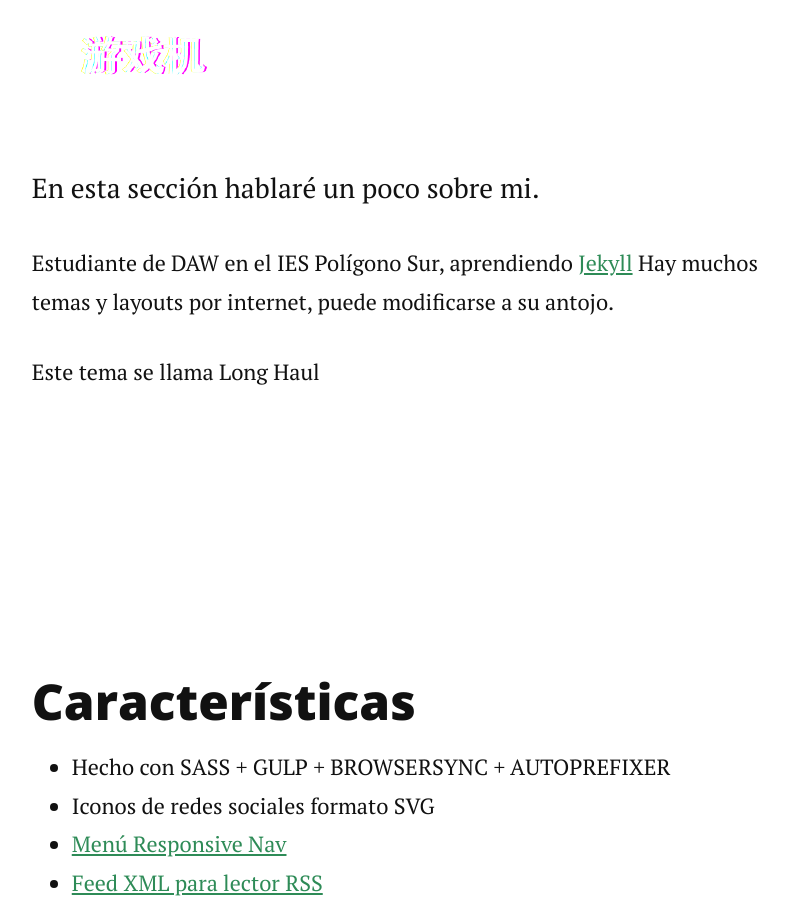
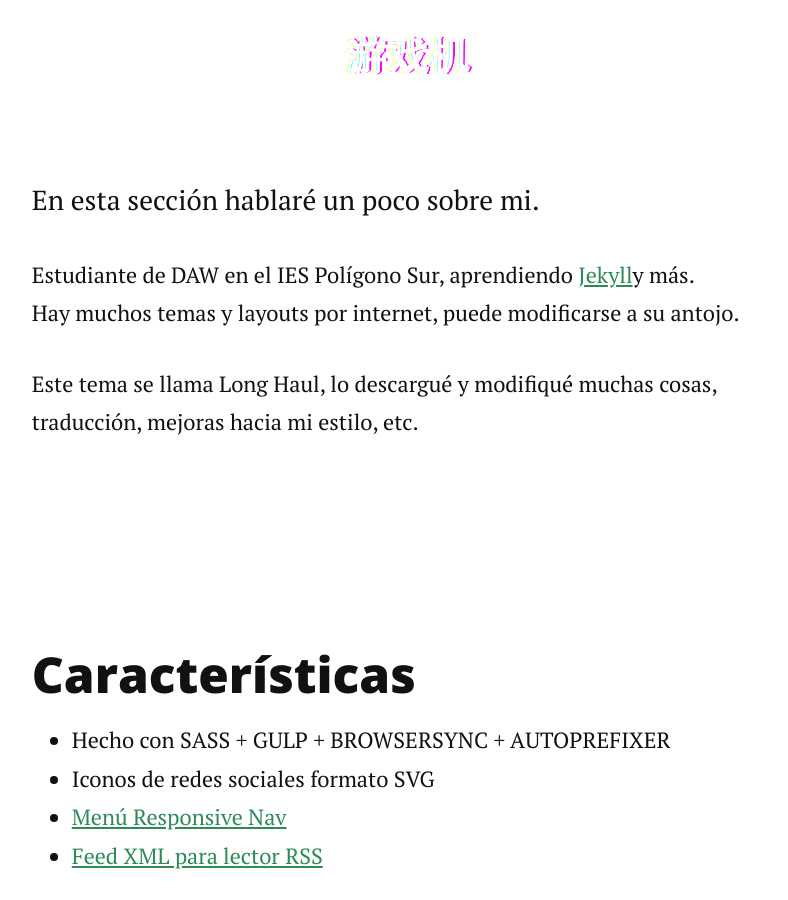
Before and after one commit to tryn0/tryn0.github.io, a Jekyll site: the page built from about.md, in a window 1280 px wide and 900 px high, scrolled down 824 px. Shown: the whole window, without its empty margins (237-1025 px from the left). Built offline with Jekyll 4.4.1, drawn with Linux system fonts in a browser that asks for light colours; nearby versions of some CDN libraries.

Commit message:
update about.md

```diff
--- a/about.md
+++ b/about.md
@@ -5,15 +5,17 @@ title: Acerca
 
 <div class="post">
 	<h1 class="pageTitle">Acerca</h1>
-	<img src="{{ '/assets/img/avatar.png' | prepend: site.baseurl }}" alt="" align="center"/><p class="intro">En esta sección hablaré un poco sobre mi.</p>
-	<p>Estudiante de DAW en el IES Polígono Sur, aprendiendo <a href="http://jekyllrb.com">Jekyll</a> Hay muchos temas y layouts por internet, puede modificarse a su antojo.</p>
-	<p>Este tema se llama Long Haul</p>
-	<br/>
-	<br/>
-	<br/>
-	<br/>
-	<br/>
-	<br/>
+	<center>
+		<img src="{{ '/assets/img/avatar.png' | prepend: site.baseurl }}" alt="" />
+	</center>
+	<p class="intro">En esta sección hablaré un poco sobre mi.</p>
+	<p>Estudiante de DAW en el IES Polígono Sur, aprendiendo <a href="http://jekyllrb.com">Jekyll</a>y más.<br>
+	Hay muchos temas y layouts por internet, puede modificarse a su antojo.</p>
+	<p>Este tema se llama Long Haul, lo descargué y modifiqué muchas cosas, traducción, mejoras hacia mi estilo, etc.</p>
+	<br>
+	<br>
+	<br>
+	<br>
 	<h2>Características</h2>
 	<ul>
 		<li>Hecho con SASS + GULP + BROWSERSYNC + AUTOPREFIXER</li>
```
